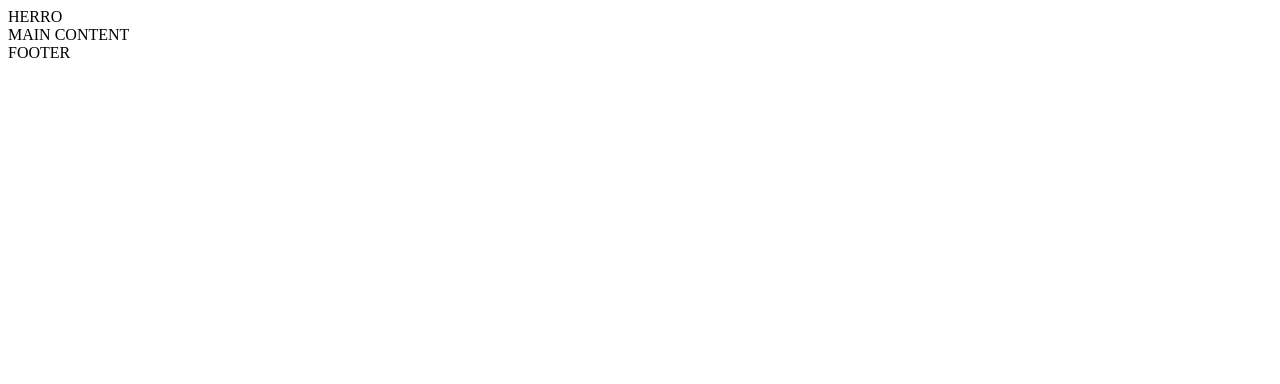
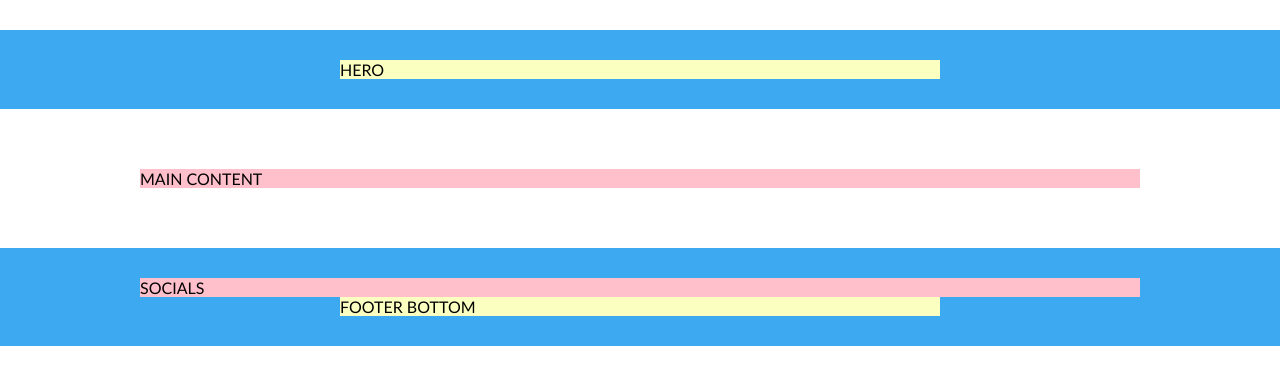
Before and after one commit to Gintaras68/web-dev-3-coming-soon, a website: page index.html in a window 1280 px wide. Drawn offline with Linux system fonts and the light colour scheme.

Commit message:
responsobile container and row

```diff
--- /dev/null
+++ b/css/base/base.css
@@ -0,0 +1,18 @@
+body,
+body * {
+  box-sizing: border-box;
+  margin: 0;
+  padding: 0;
+}
+
+body {
+  font-family: 'Gill Sans', 'Gill Sans MT', Calibri, 'Trebuchet MS', sans-serif;
+}
+
+.bg-main {
+  background-color: #3ca9f0;
+}
+
+.bg-second {
+  background-color: #e73669;
+}
--- a/css/base/layout.css
+++ b/css/base/layout.css
@@ -0,0 +1,27 @@
+.container {
+  width: 100%;
+  margin: 30px 0;
+  padding: 30px 15px;
+}
+
+.container > .row {
+  width: 1000px;
+  margin: 0 calc(50% - 500px);
+  background-color: pink;
+}
+
+.container > .row-small {
+  max-width: 600px;
+  width: 100%;
+  margin: 0 auto;
+  background-color: rgb(251, 255, 192);
+}
+
+@media (max-width: 1100px) {
+  .container > .row {
+    max-width: 800px;
+    width: 100%;
+    /* padding: 0 20px; */
+    margin: 0 auto;
+  }
+}
--- a/css/base/reset.css
+++ /dev/null
@@ -1,5 +0,0 @@
-* {
-  box-sizing: border-box;
-  margin: 0;
-  padding: 0;
-}
--- a/css/pages/home.css
+++ b/css/pages/home.css
@@ -0,0 +1,9 @@
+/* ---   base   --- */
+@import './../base/base.css';
+@import './../base/layout.css';
+
+/* ---   3rd party  ---*/
+
+/* ---   components  ---*/
+
+/* ---   custom syles  ---*/
--- a/index.html
+++ b/index.html
@@ -4,11 +4,20 @@
     <meta charset="UTF-8" />
     <meta name="viewport" content="width=device-width, initial-scale=1.0" />
     <title>Comming-soon</title>
+    <link rel="stylesheet" href="./css/pages/home.css" />
   </head>
   <body>
-    <section>HERRO</section>
-    <section>MAIN CONTENT</section>
+    <section class="container bg-main">
+      <div class="row-small">HERO</div>
+    </section>
 
-    <footer>FOOTER</footer>
+    <section class="container">
+      <div class="row">MAIN CONTENT</div>
+    </section>
+
+    <footer class="container bg-main">
+      <div class="row">SOCIALS</div>
+      <div class="row-small">FOOTER BOTTOM</div>
+    </footer>
   </body>
 </html>
```
